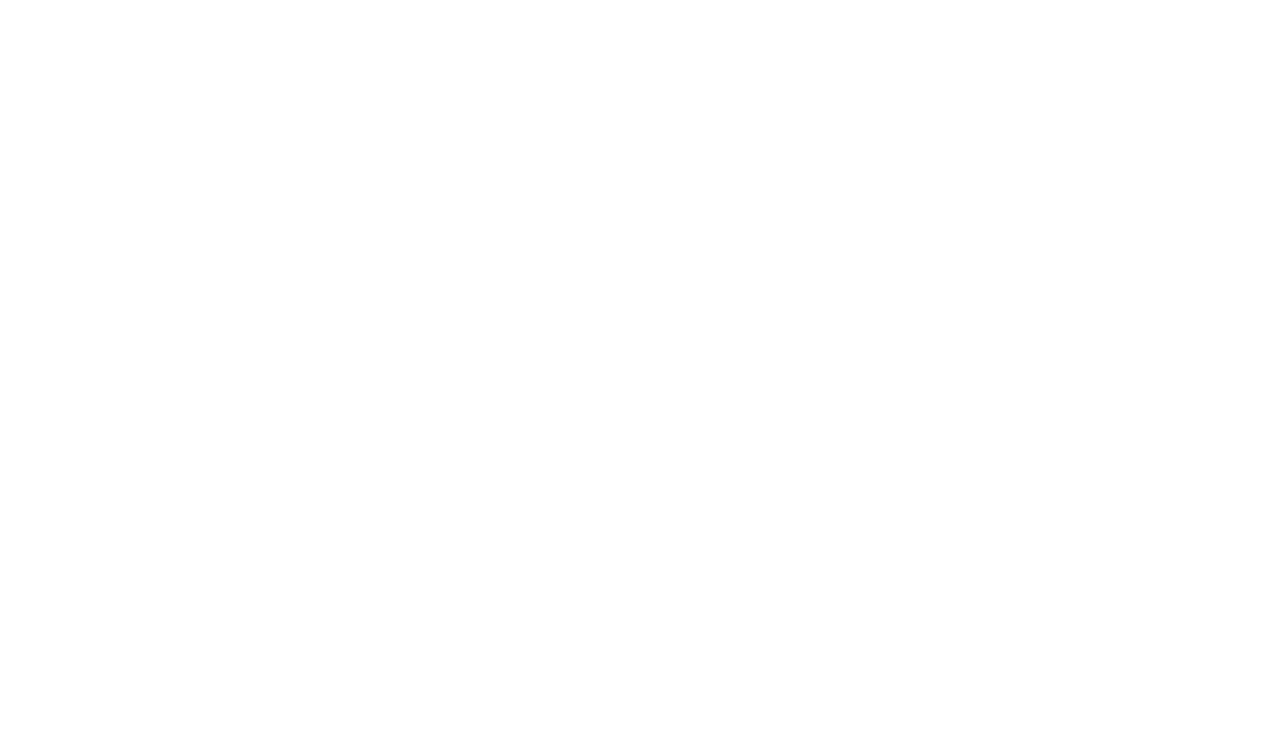
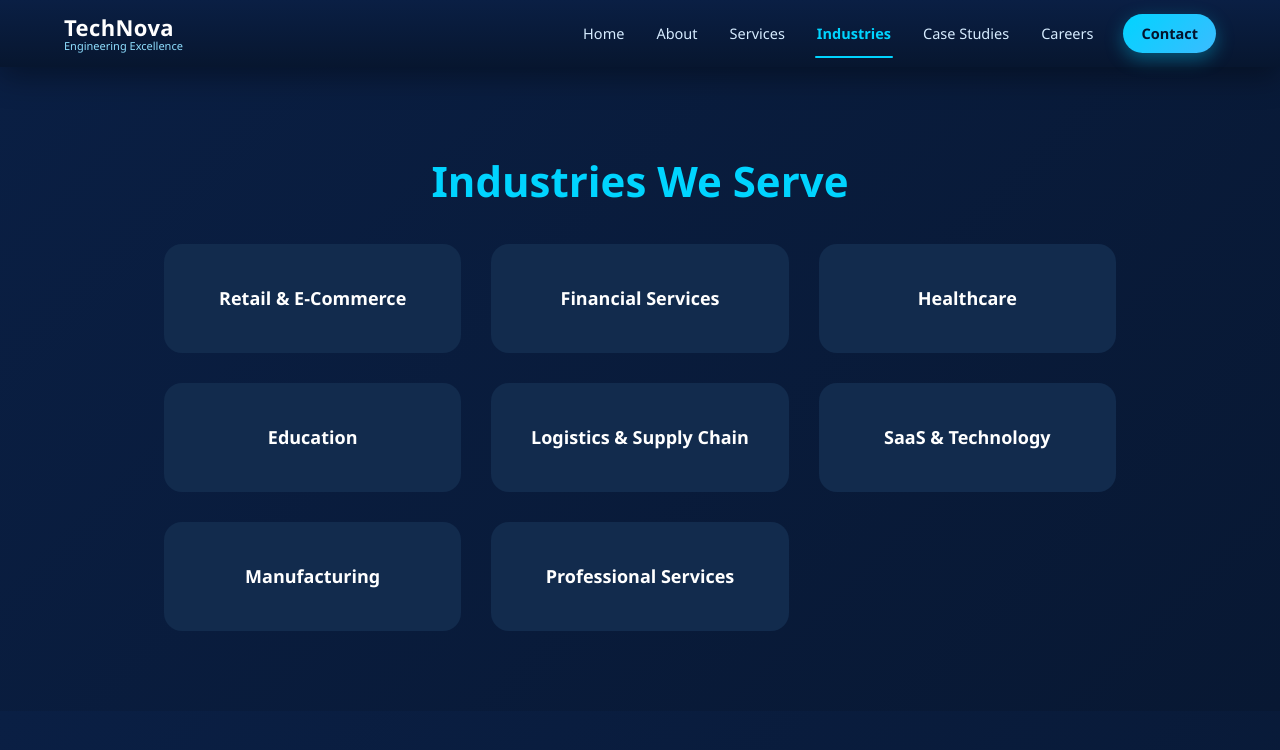
Before and after one commit to himani-13/TechNova, a React app in the folder Frontend/: page /industries in a window 1280 px wide. Before the commit this address had no page. Shown: the top 750 px of the page. Built offline with nearby package versions, Linux system fonts and the light colour scheme; the HTML template or start-up script is replaced by a standard one.

Commit message:
frontend

```diff
--- a/Frontend/src/App.jsx
+++ b/Frontend/src/App.jsx
@@ -5,6 +5,7 @@ import WebsiteLayout from "./components/WebsiteLayout";
 import Home from "./pages/Website/Home";
 import About from "./pages/website/About";
 import Services from "./pages/website/Services";
+import Industries from "./pages/Website/Industries";
 import CaseStudies from "./pages/website/CaseStudies";
 import Careers from "./pages/website/Careers";
 import Contact from "./pages/website/Contact";
@@ -27,6 +28,7 @@ export default function App() {
         <Route path="/" element={<Home />} />
         <Route path="/about" element={<About />} />
         <Route path="/services" element={<Services />} />
+        <Route path="/industries" element={<Industries />} />
         <Route path="/case-studies" element={<CaseStudies />} />
         <Route path="/careers" element={<Careers />} />
         <Route path="/contact" element={<Contact />} />
--- a/Frontend/src/index.css
+++ b/Frontend/src/index.css
@@ -296,3 +296,32 @@ body {
     padding: 60px 18px;
   }
 }
+
+.industry-title {
+  text-align: center;
+  margin-bottom: 50px;
+  font-size: 42px;
+}
+
+.industry-grid {
+  display: grid;
+  grid-template-columns: repeat(auto-fit, minmax(260px, 1fr));
+  gap: 30px;
+}
+
+.industry-card {
+  background: #122b4d;
+  padding: 40px 20px;
+  border-radius: 18px;
+  text-align: center;
+  font-size: 18px;
+  font-weight: 600;
+  transition: 0.3s ease;
+  cursor: pointer;
+}
+
+.industry-card:hover {
+  transform: translateY(-8px);
+  background: linear-gradient(135deg, #00d4ff, #0077ff);
+  color: white;
+}
--- /dev/null
+++ b/Frontend/src/pages/Website/Industries.jsx
@@ -0,0 +1,26 @@
+export default function Industries() {
+  const industries = [
+    "Retail & E-Commerce",
+    "Financial Services",
+    "Healthcare",
+    "Education",
+    "Logistics & Supply Chain",
+    "SaaS & Technology",
+    "Manufacturing",
+    "Professional Services",
+  ];
+
+  return (
+    <div className="page">
+      <h1 className="industry-title">Industries We Serve</h1>
+
+      <div className="industry-grid">
+        {industries.map((industry, index) => (
+          <div key={index} className="industry-card">
+            {industry}
+          </div>
+        ))}
+      </div>
+    </div>
+  );
+}
```
